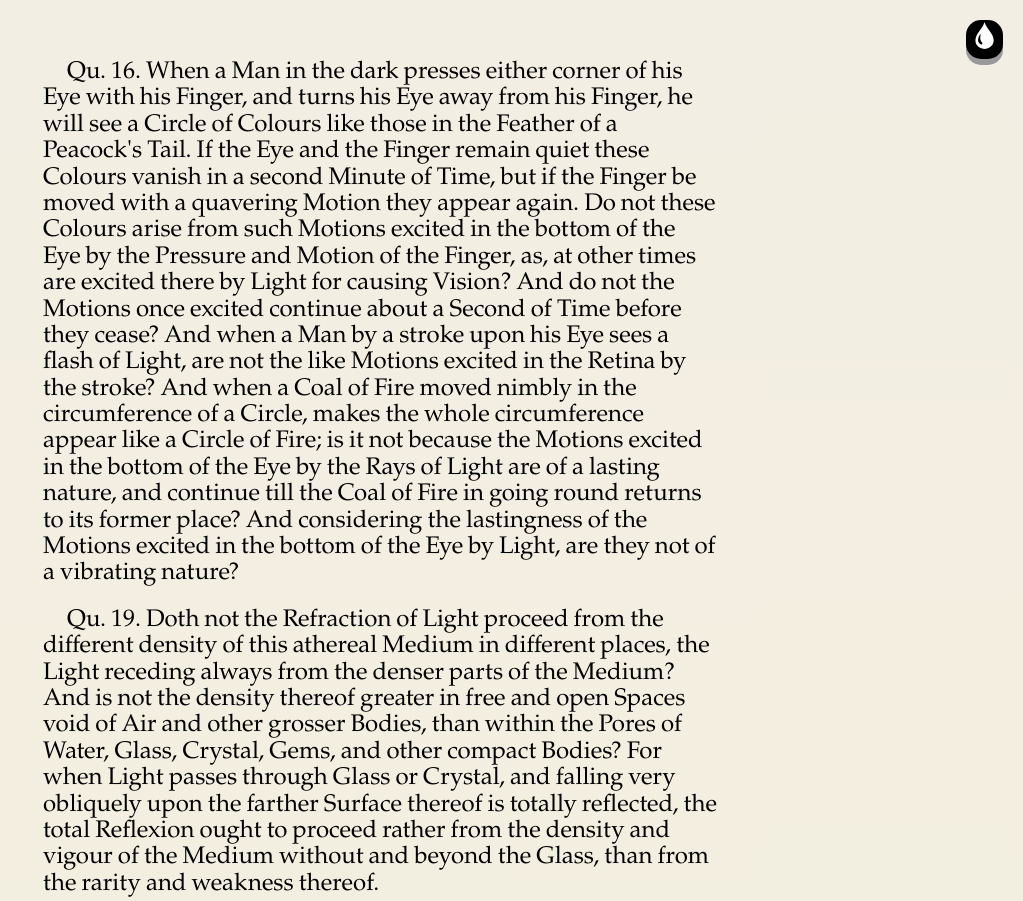
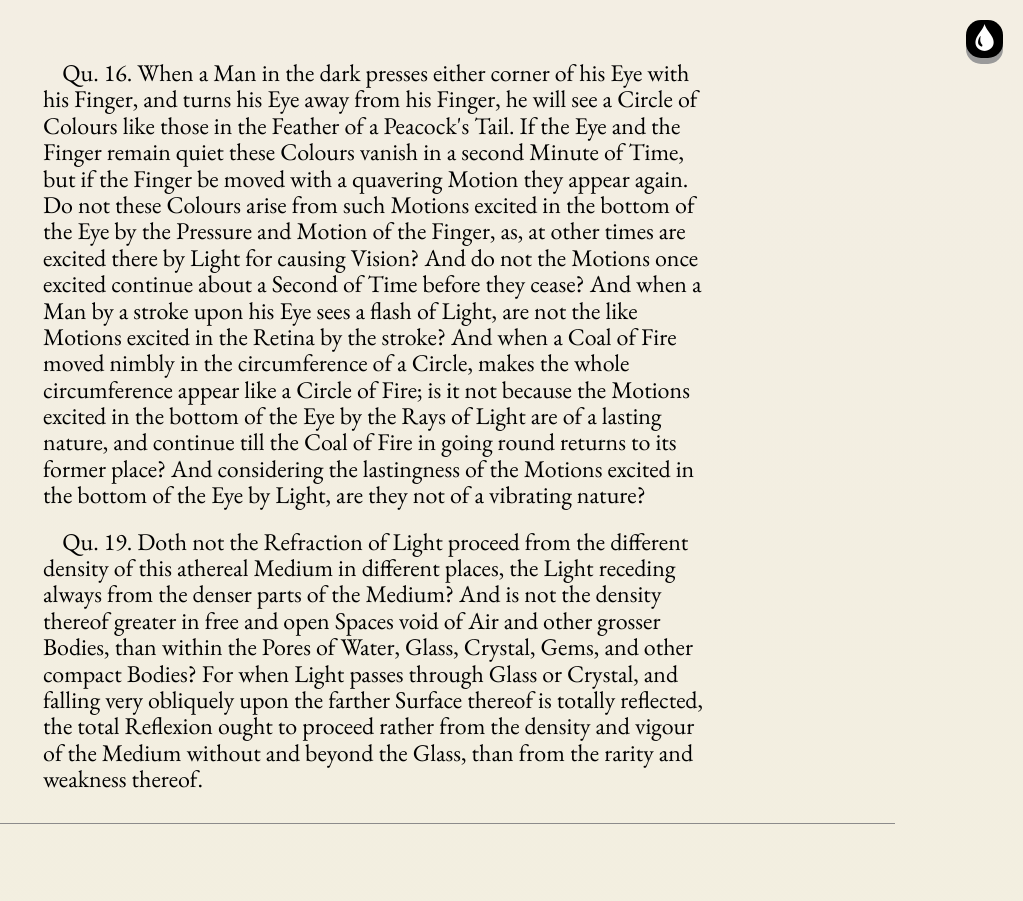
Before and after one commit to sethkrantzler/newtonsOpticks, a plain HTML site: page index.html in a window 1280 px wide. Shown: the top 901 px of the page, without its empty margins (257-1280 px from the left). Drawn offline with nearby package versions, Linux system fonts and the light colour scheme.

```diff
--- a/index.html
+++ b/index.html
@@ -8,7 +8,7 @@
 		<link rel="stylesheet" href="https://maxcdn.bootstrapcdn.com/bootstrap/3.3.7/css/bootstrap.min.css" integrity="sha384-BVYiiSIFeK1dGmJRAkycuHAHRg32OmUcww7on3RYdg4Va+PmSTsz/K68vbdEjh4u" crossorigin="anonymous">
 		<style>
 			body{
-				font-family: "Palatino Linotype";
+				font-family: 'EB Garamond', serif;
 				font-variant-ligatures: historical-ligatures;
 				background: linear-gradient(#f3eee3, #F1F1D4)
 			}
```
